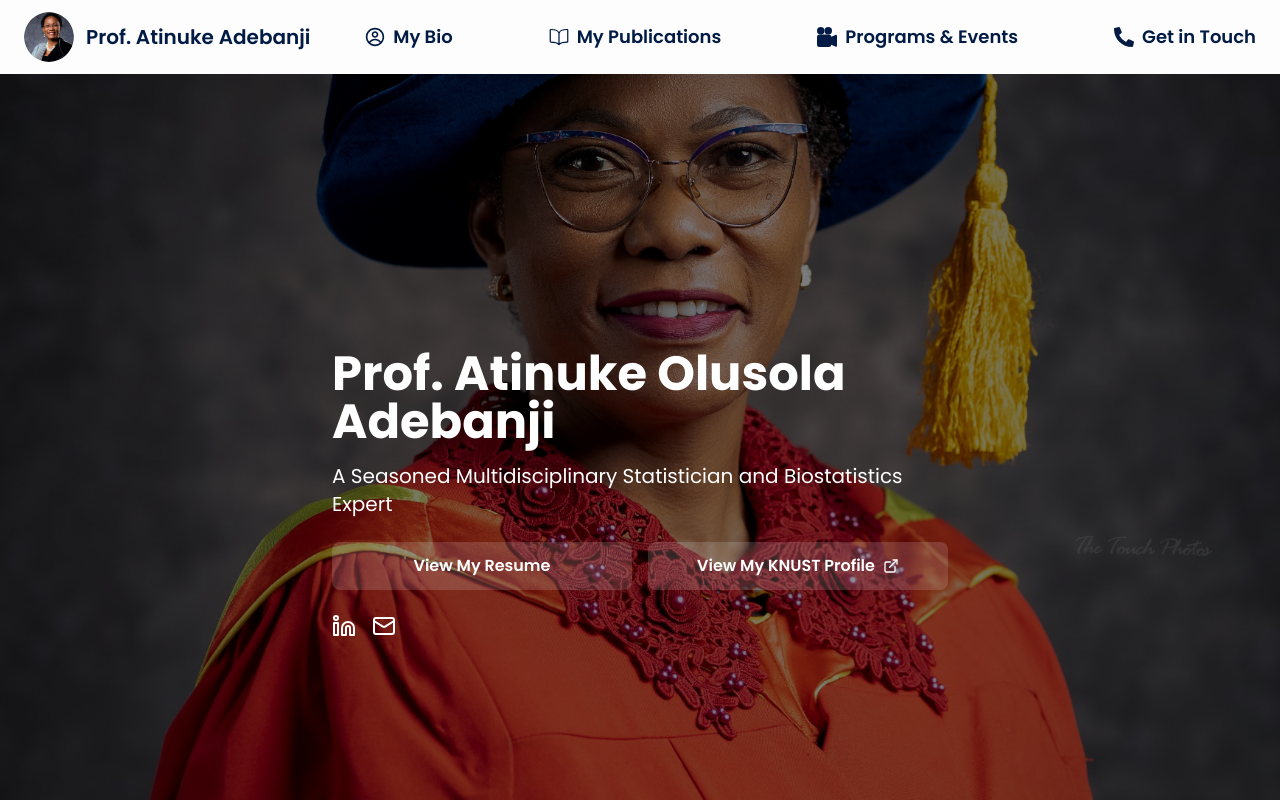
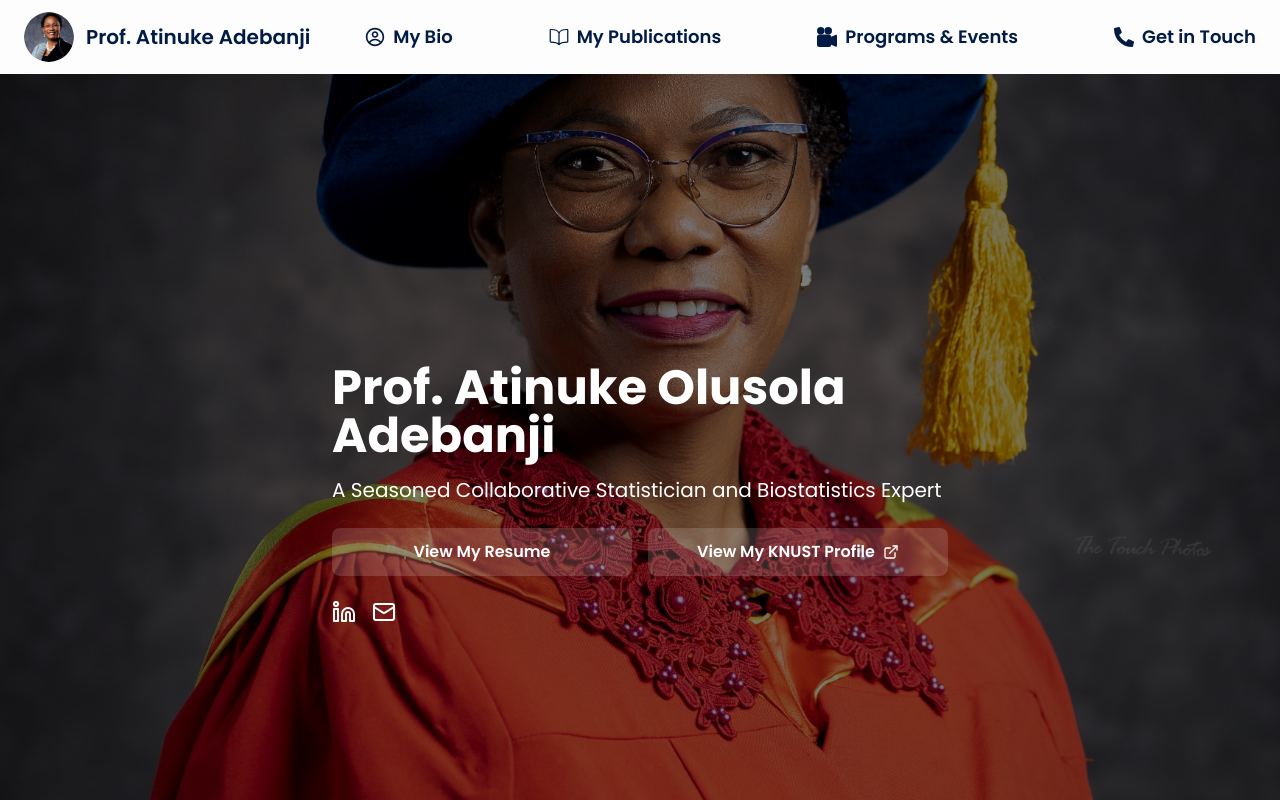
Before and after one commit to chirrylun/KNUST-HOD-Portfolio-Website, a Next.js app in the folder tinus-site/: page / in a window 1280 px wide. Shown: the top 800 px of the page. Built offline with nearby package versions, Linux system fonts and the light colour scheme.

Commit message:
Update Hero.tsx

```diff
--- a/tinus-site/src/app/components/Hero.tsx
+++ b/tinus-site/src/app/components/Hero.tsx
@@ -46,7 +46,7 @@ const Hero: React.FC = () => {
               Prof. Atinuke Olusola Adebanji
             </h1>
             <p className="text-xl mb-6">
-              A Seasoned Multidisciplinary Statistician and Biostatistics Expert
+              A Seasoned Collaborative Statistician and Biostatistics Expert
             </p>
             <div className="grid grid-cols-1 lg:grid-cols-2 md:grid-cols-2 gap-4 mb-6 text-center">
               <Link
```
